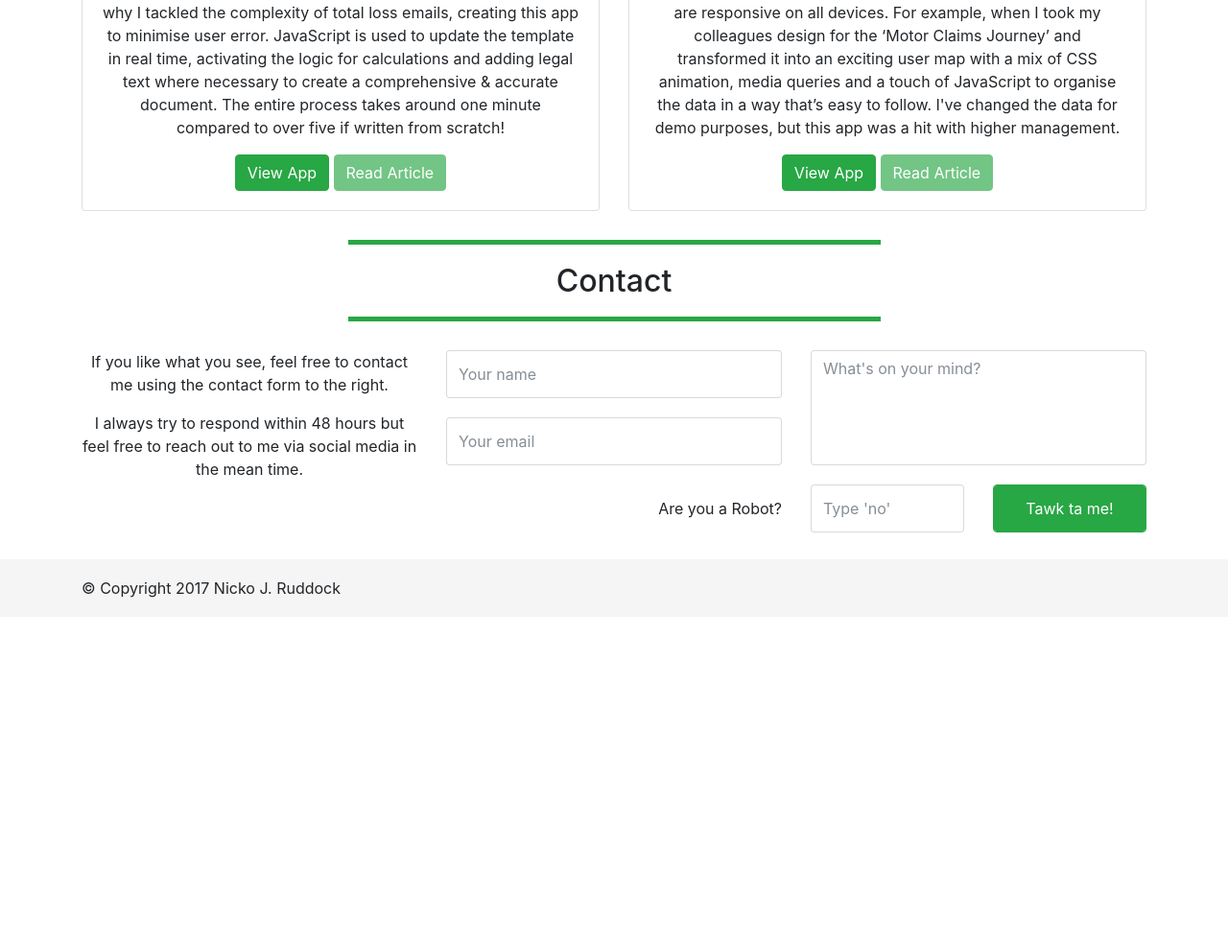
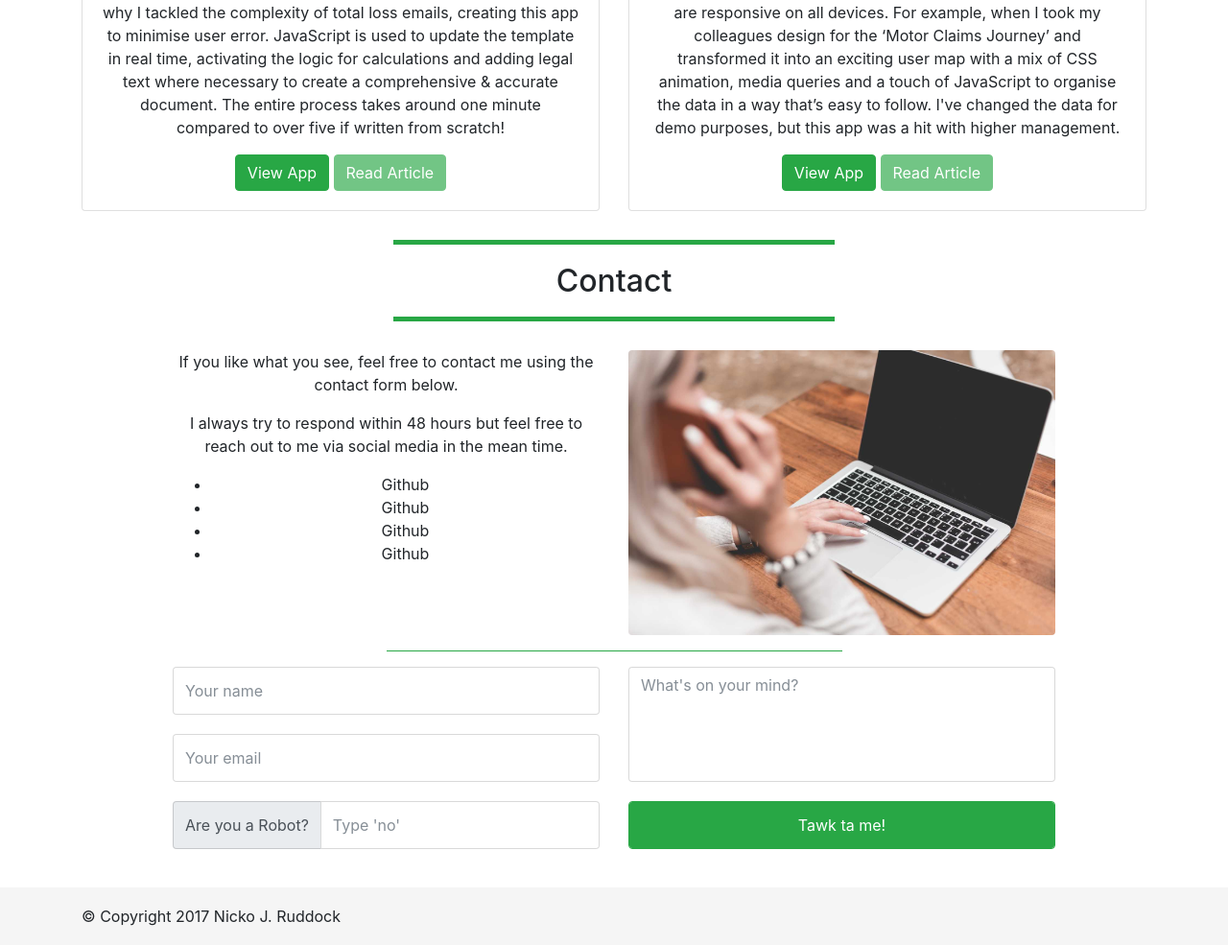
Before and after one commit to GingerNinjaNicko/legacy-portfolio, a PHP site: page / in a window 1280 px wide. Shown: the part 1536-2521 px from the top of the page at 96% size. Before the commit the page ends 2159 px from the top, so only its background shows below. Run offline with PHP 8.4, Linux system fonts and the light colour scheme; some libraries are stand-ins or nearby versions.

Commit message:
restructured contact page

```diff
--- a/css/index.css
+++ b/css/index.css
@@ -28,13 +28,13 @@ article {
     padding: 20px;
 }
 
-input, textarea {
+.form-control, .input-group-addon {
     height: 50px;
     margin-bottom: 20px;
     box-sizing: border-box;
 }
 
-textarea {
+textarea.form-control {
     height: 120px;
     resize: none;
 }
--- a/index.html
+++ b/index.html
@@ -143,23 +143,44 @@
 
     <!-- contact section -->
     <article id="contact" class="container">
-        <div class="row">
-            <section class="col">
+        <div class="row justify-content-md-center">
+            <section class="col  col-lg-10">
                 <h2 class="text-center">
                     Contact
                 </h2>
                 <div class="row">
-                    <section class="col-md-4 text-center">
+                    <!-- description text -->
+                    <section class="col-md-6 text-center">
                         <p>
-                            If you like what you see, feel free to contact me using the contact form to the right.
+                            If you like what you see, feel free to contact me using the contact form below.
                         </p>
                         <p>
                             I always try to respond within 48 hours but feel free to reach out to me via social media in the mean time.
                         </p>
+                        <ul>
+                            <li>
+                                Github
+                            </li>
+                            <li>
+                                Github
+                            </li>
+                            <li>
+                                Github
+                            </li>
+                            <li>
+                                Github
+                            </li>
+                        </ul>
                     </section>
+
+                    <section class="col-md-6">
+                    <img src="./imgs/contact.jpg" class="rounded img-fluid" alt="Photo of Nicko J. Ruddock">
+                </section>
+
+                    <hr class="divider">
                     <!-- using formspree as a quick fix to get contact form up without PHP -->
-                    <form action="https://formspree.io/info@NickoJRuddock.com" method="POST" class="col-md-8">
-                        <div class="row">
+                    <div class="col-12">
+                        <form action="https://formspree.io/info@NickoJRuddock.com" method="POST" class="row">
                             <div class="col-sm-6">
                                 <input type="text" class="form-control" name="name" placeholder="Your name">
                                 <input type="text" class="form-control" name="email" placeholder="Your email">
@@ -168,22 +189,18 @@
                             <div class="col-sm-6">
                                 <textarea class="form-control" name="message" placeholder="What's on your mind?"></textarea>
                             </div>
-                        </div>
-                        <div class="row">
-                            <div class="col-6 col-sm-6 text-right">
-                                <label for="robot" class="bold">
+                            <div class="col-sm-6 input-group">
+                                <label for="robot" class="input-group-addon">
                                     Are you a Robot?
                                 </label>
-                            </div>
-                            <div class="col-6 col-sm-3">
                                 <input type="text" class="form-control" name="robot" placeholder="Type 'no'">
                             </div>
-                            <div class="col-sm-3">
+
+                            <div class="col-sm-6">
                                 <input type="submit" class="form-control btn btn-success" value="Tawk ta me!">
                             </div>
-                        </div>
-
-                    </form>
+                        </form>
+                    </div>
                 </div>
             </section> <!-- ./col -->
         </div> <!-- ./row -->
```
Also changed, not shown: imgs/contact.jpg (added).
